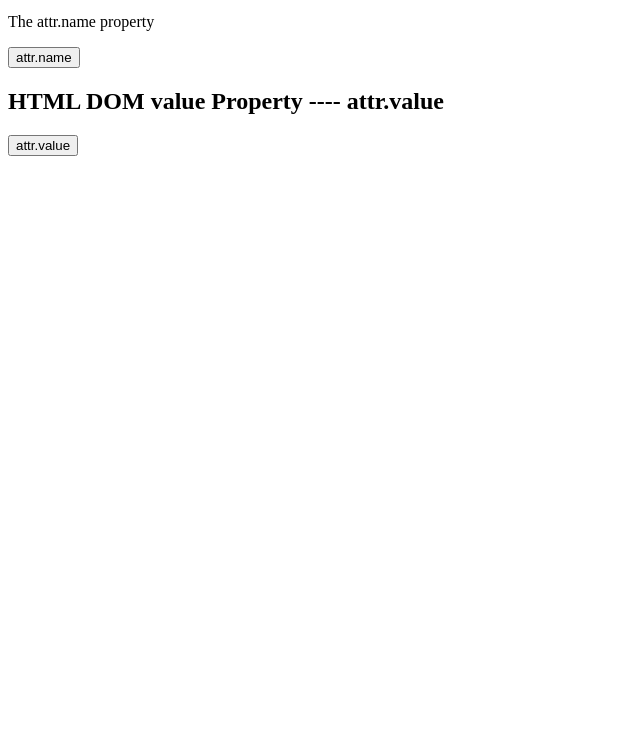
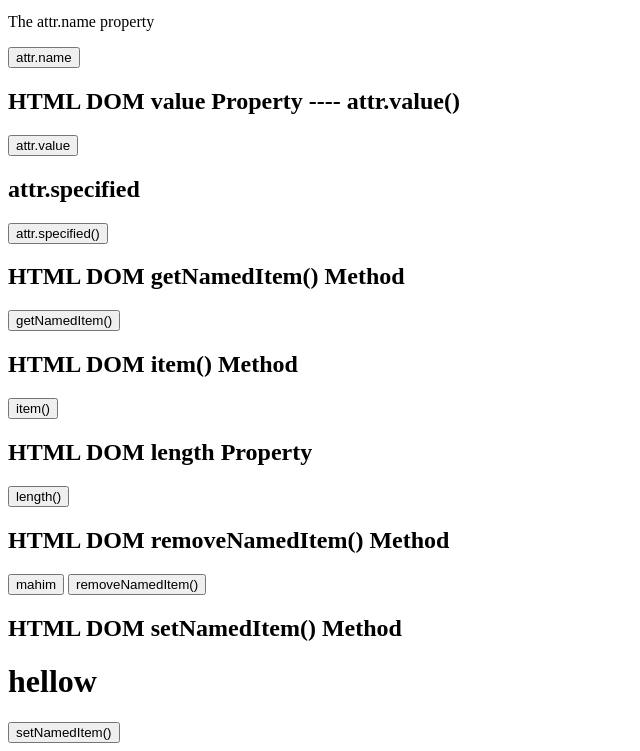
Before and after one commit to sazzadhossainmahim/JavaScript, a plain HTML site: page Basic/Reference/Attributes/Attributes.html in a window 1280 px wide. Shown: the part 104-855 px from the top of the page, without its empty margins (0-640 px from the left). Before the commit the page ends 800 px from the top, so only its background shows below. Drawn offline with Linux system fonts and the light colour scheme.

Commit message:
Update Attributes.html

```diff
--- a/Basic/Reference/Attributes/Attributes.html
+++ b/Basic/Reference/Attributes/Attributes.html
@@ -32,7 +32,7 @@
 
 </script>
 
-<h2>HTML DOM value Property ---- attr.value</h2>
+<h2>HTML DOM value Property ---- attr.value()</h2>
 <button onclick="attrvalue_funciton()">attr.value</button>
 <p id="attrvalue_demo"></p>
 <script>
@@ -43,7 +43,83 @@
     }
 </script>
 
+<h2>attr.specified</h2>
+<button onclick="specified_function()">attr.specified()</button>
+<p id="spcified_demo"></p>
+<script>
+    function specified_function() {
+        var specified_variable = document.getElementsByTagName("button")[0];
+        var put = specified_variable.getAttributeNode("onclick").specified;
+        document.getElementById("spcified_demo").innerHTML = put;
+    }
 
+
+</script>
+
+<h2>HTML DOM getNamedItem() Method</h2>
+<button onclick=" getnameditem_function()">getNamedItem()</button>
+<p id="getnameditem_demo"></p>
+<script>
+
+    function getnameditem_function() {
+        var variable_a = document.getElementsByTagName("BUTTON")[0];
+        var variable_x = variable_a.attributes.getNamedItem("onclick").value;
+        document.getElementById("getnameditem_demo").innerHTML = variable_x;
+    }
+
+</script>
+<h2>HTML DOM item() Method</h2>
+<button onclick="item_function()"> item()</button>
+<p id="item_demo"></p>
+<script>
+    function item_function() {
+        var variable_a = document.getElementsByTagName("button")[0];
+        var variable_x = variable_a.attributes.item(0).name;
+        document.getElementById("item_demo").innerHTML = variable_x;
+    }
+</script>
+<h2>HTML DOM length Property</h2>
+<button onclick="length_function()">length()</button>
+<p id="length_demo"></p>
+<script>
+    function length_function() {
+        var variable_x = document.getElementsByTagName("button")[0].attributes.length;
+        document.getElementById("length_demo").innerHTML = variable_x;
+    }
+</script>
+<h2>HTML DOM removeNamedItem() Method</h2>
+
+<input type="button" value="mahim">
+
+<button onclick="removenamedited_function()">removeNamedItem()</button>
+<script>
+    function removenamedited_function() {
+        var btn = document.getElementsByTagName("INPUT")[0];
+        btn.attributes.removeNamedItem("type");
+    }
+</script>
+
+<h2>HTML DOM setNamedItem() Method</h2>
+<style>
+    .democlass {
+        color: red;
+    }
+</style>
+<h1>hellow</h1>
+
+<button onclick="setNamedItem_function()">setNamedItem()</button>
+
+<script>
+
+    function setNamedItem_function() {
+        var h = document.getElementsByTagName("h1")[1];
+        var typ = document.createAttribute("class");
+        typ.value = "democlass";
+        h.attributes.setNamedItem(typ);
+    }
+
+
+</script>
 </body>
 
 </html>
```
